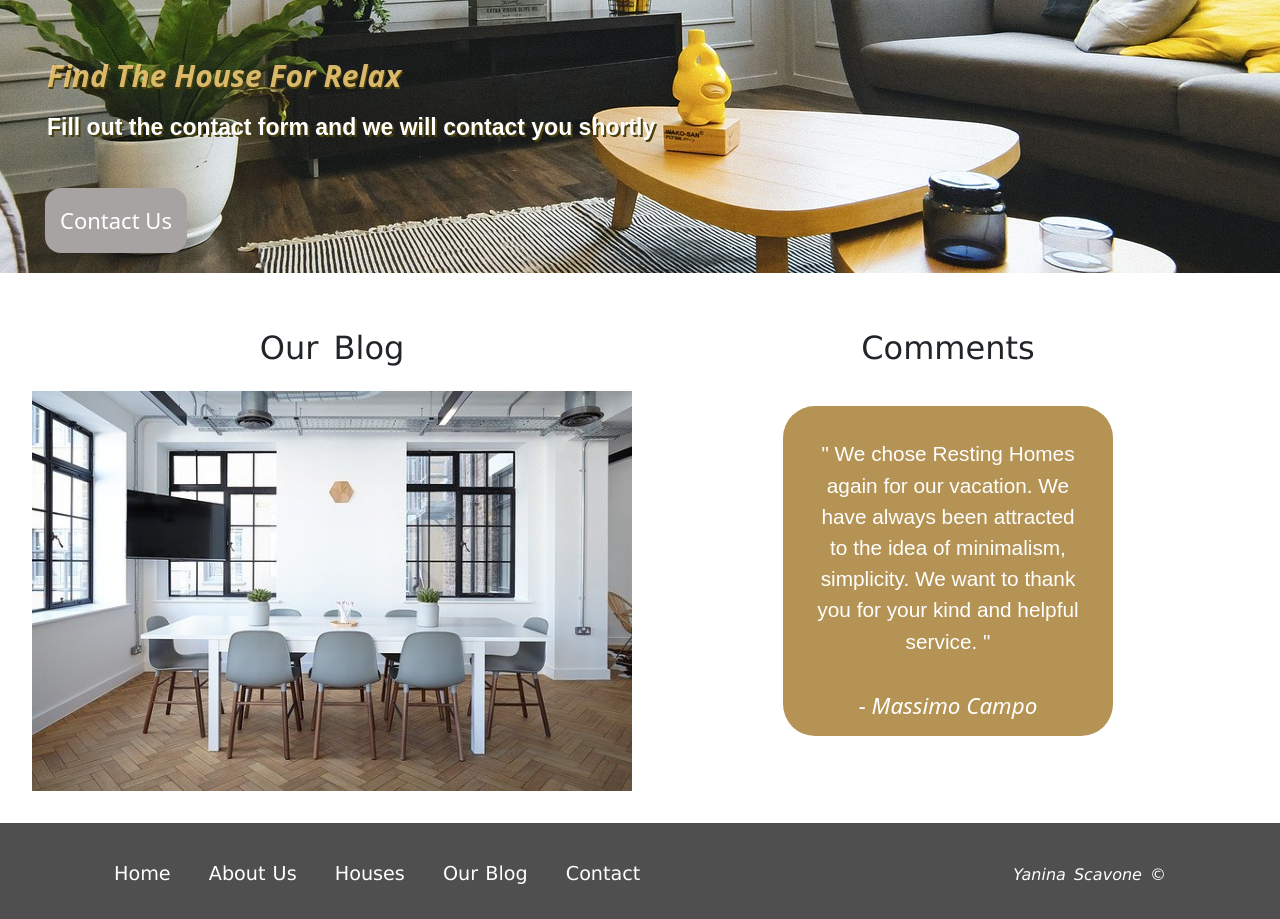
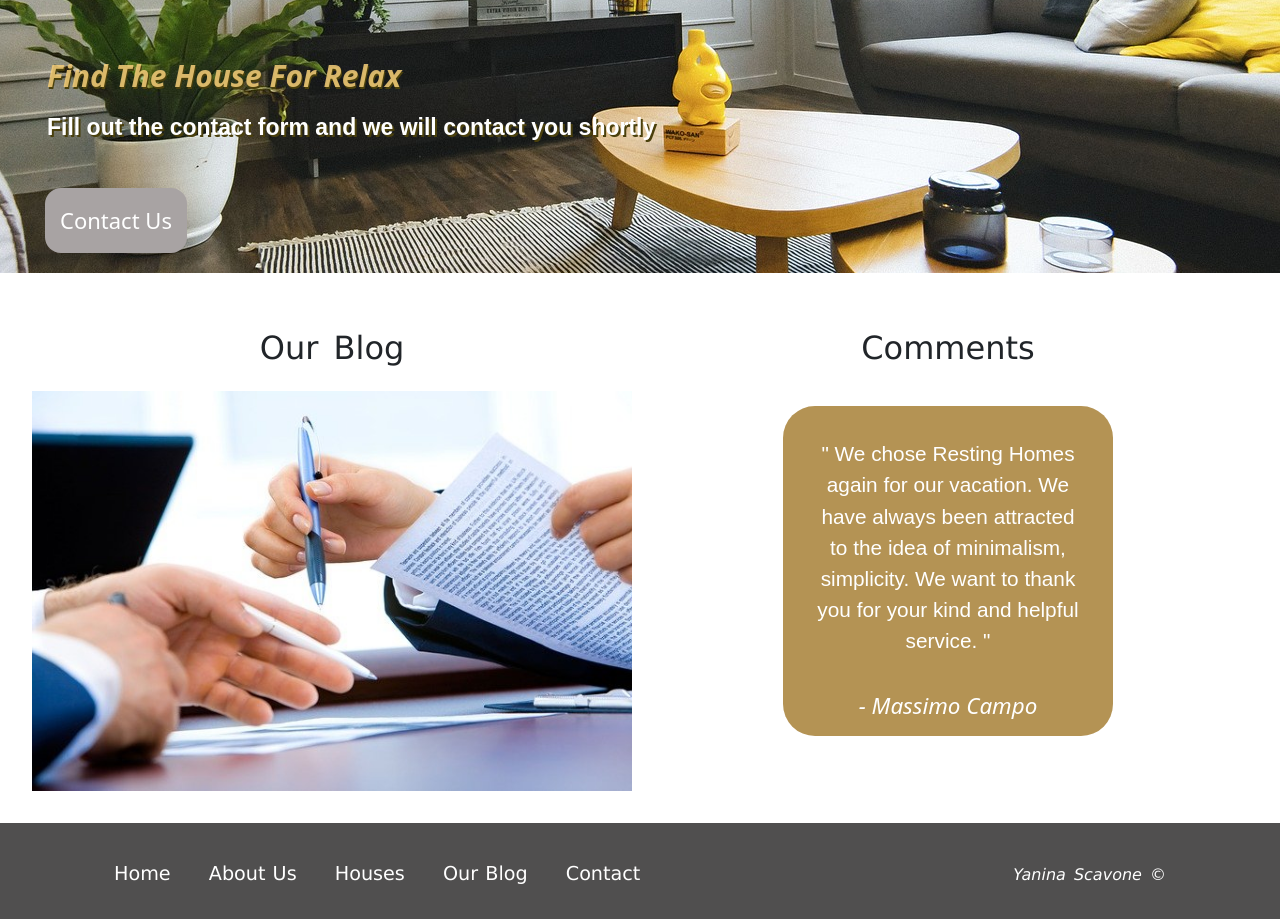
Before and after one commit to Ninasca34/proyecto-repo, a website: page index.html in a window 1280 px wide. Shown: the part 1988-2907 px from the top of the page. Drawn offline with nearby package versions, Linux system fonts and the light colour scheme.

Commit message:
modifique la imagen del blog

```diff
--- a/index.html
+++ b/index.html
@@ -78,7 +78,6 @@
 </header>
 <!-- Fin Parte 1 -->
 
-
 <!-- Parte 2: title and subtitle, images of houses with information -->
 <section class="section-container">
     <h2>About Us</h2>
@@ -131,7 +130,6 @@
 </section>
 <!-- Fin parte 2 -->
 
-
 <!-- Parte 3: image with phrase and button-->
 <section class="container-living">
     <div class="quote-image">
@@ -149,7 +147,6 @@
 </section>
 <!-- Fin parte 3 -->
 
-
 <!-- Parte 4: video and comments-->
     <section class="content-multimedia">
         <div class="multimedia-content">
@@ -157,7 +154,7 @@
                 <h2 class="title-blog">Our Blog</h2>
                 <div class="blog-entry">
                     <div class="blog-image">
-                        <img src="images/room1.jpg" alt="image-house">
+                        <img src="images/room2.jpg" alt="image-house">
                     </div>
                 </div>
             </div>
@@ -184,10 +181,6 @@
                 </div>
             </div>
         </div>
-
-
-
-
             <!-- <div class="multimedia-card content-card">
                 <h2>Comments</h2>
                 <div class="card-comments">
@@ -202,7 +195,6 @@
                 </div>
             </div> -->
         </div>
-
     </section>
 <!-- Fin parte 4 -->
 
```
Also changed, not shown: 1 other file.
